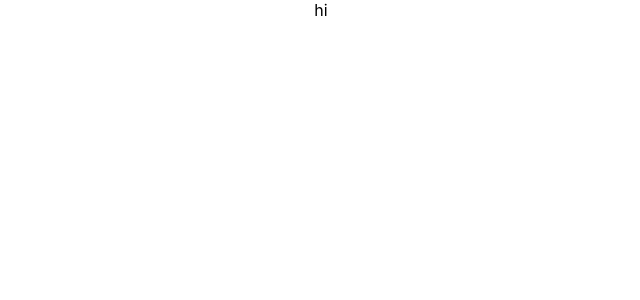
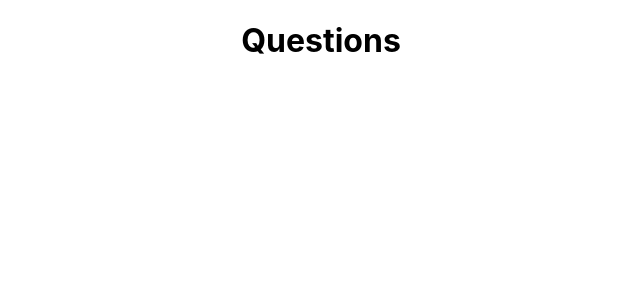
Before and after one commit to waddal/coderQs, a React (Create React App) app in the folder coderq/: page / in a window 1280 px wide. Shown: the top 300 px of the page, without its empty margins (319-959 px from the left). Built offline with nearby package versions, Linux system fonts and the light colour scheme.

Commit message:
questionsList component is functioning

```diff
--- a/coderq/src/App.js
+++ b/coderq/src/App.js
@@ -1,12 +1,11 @@
 import './App.css';
-// import QuestionList from './components/QuestionList';
+import QuestionList from './components/QuestionList';
 
 function App() {
 
   return (
     <div className="App">
-      {/* <QuestionList /> */}
-      hi
+      <QuestionList />
 
     </div>
   );
--- a/coderq/src/api/data/questionsData.js
+++ b/coderq/src/api/data/questionsData.js
@@ -2,8 +2,8 @@ const questionsData = [
     {
         id: 0,
         topic: "IDK",
-        question: "where the hell did all my work go?",
-        answer: "into a black hole",
+        question: "why did all of my initial questionsData values vanish?",
+        answer: "tell me, please",
     },
     {
         id: 1,
--- a/coderq/src/components/QuestionList.js
+++ b/coderq/src/components/QuestionList.js
@@ -10,7 +10,7 @@ const QuestionList = () => {
 
     return (
         <>
-            {
+            {/* {
             questionsData.map(q => {
                 return (
                     <div key={q.id} className="question">
@@ -23,7 +23,11 @@ const QuestionList = () => {
                     </div>
                 )
             })
-            }
+            } */}
+            <div>
+                <h1>Questions</h1>
+
+            </div>
         </>
     )
 }
```
